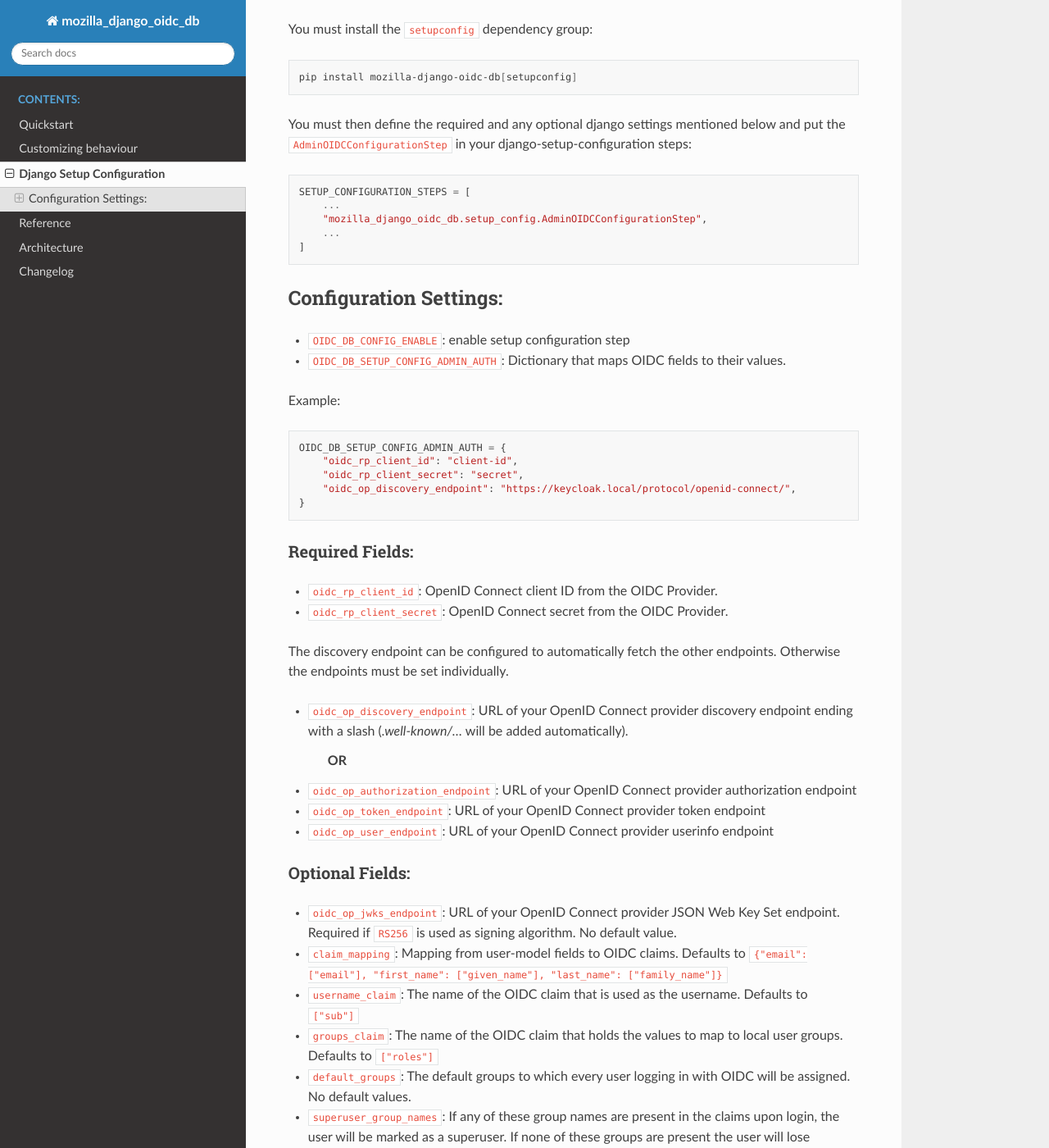
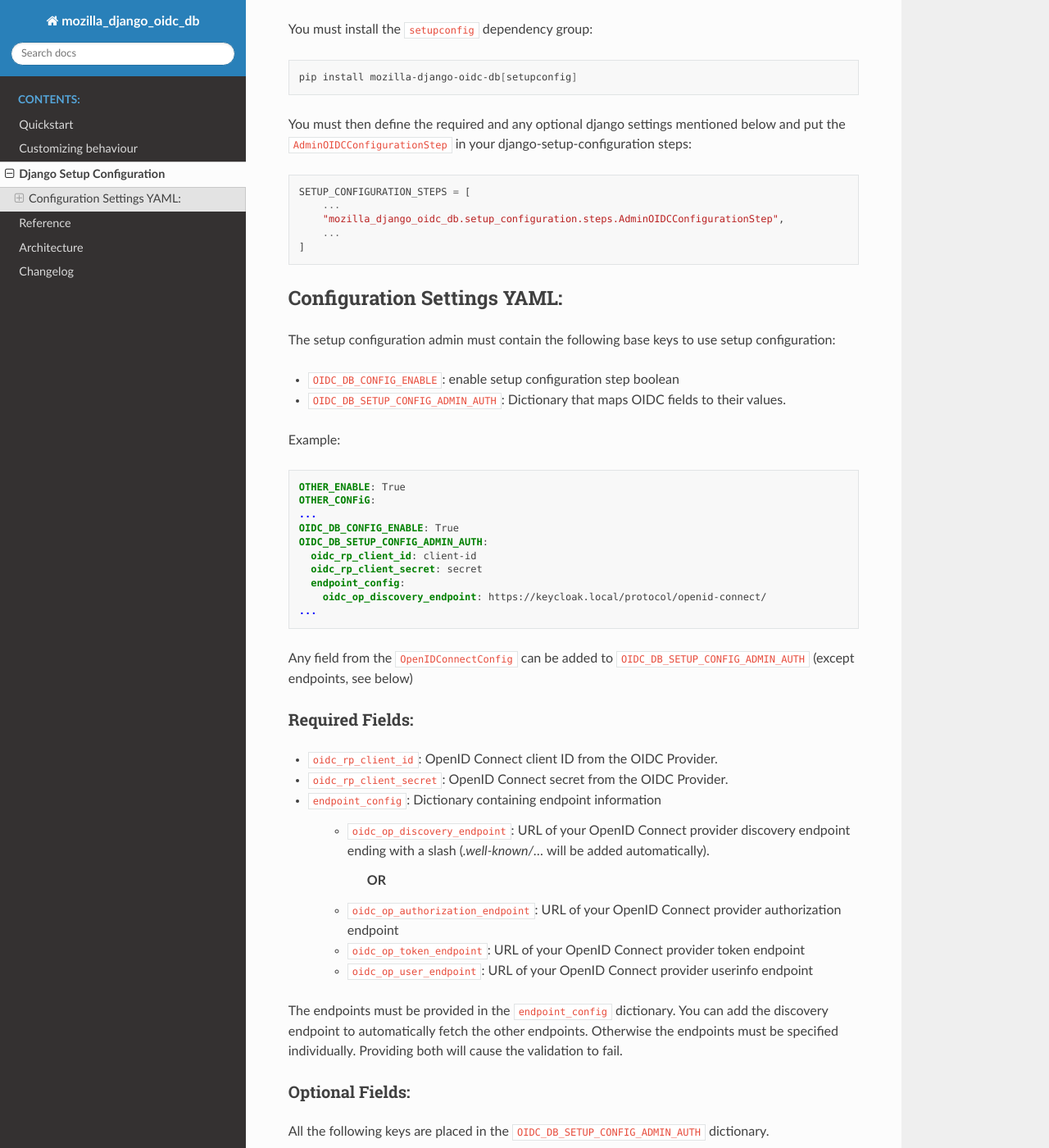
Before and after one commit to maykinmedia/mozilla-django-oidc-db, a Sphinx documentation site: the page built from docs/setup_configuration.rst, in a window 1280 px wide and 1400 px high, scrolled down 209 px. Shown: the whole window at 82% size. Built offline with Sphinx 7.4.7 and the Read the Docs theme 3.1.0, drawn with Linux system fonts in a browser that asks for light colours.

Commit message:
:memo:[#114] update setup config docs

```diff
--- a/docs/setup_configuration.rst
+++ b/docs/setup_configuration.rst
@@ -22,28 +22,38 @@
 
     SETUP_CONFIGURATION_STEPS = [
         ...
-        "mozilla_django_oidc_db.setup_config.AdminOIDCConfigurationStep",
+        "mozilla_django_oidc_db.setup_configuration.steps.AdminOIDCConfigurationStep",
         ...
     ]
 
-Configuration Settings:
-=======================
+Configuration Settings YAML:
+============================
 
-* ``OIDC_DB_CONFIG_ENABLE``: enable setup configuration step
+
+The setup configuration admin must contain the following base keys to use setup configuration:
+
+* ``OIDC_DB_CONFIG_ENABLE``: enable setup configuration step boolean
 
 * ``OIDC_DB_SETUP_CONFIG_ADMIN_AUTH``: Dictionary that maps OIDC fields to their values.
 
 
 Example:
 
-.. code-block:: python
+.. code-block:: YAML
 
-    OIDC_DB_SETUP_CONFIG_ADMIN_AUTH = {
-        "oidc_rp_client_id": "client-id",
-        "oidc_rp_client_secret": "secret",
-        "oidc_op_discovery_endpoint": "https://keycloak.local/protocol/openid-connect/",
-    }
+    OTHER_ENABLE: True
+    OTHER_CONFiG:
+    ...
+    OIDC_DB_CONFIG_ENABLE: True
+    OIDC_DB_SETUP_CONFIG_ADMIN_AUTH:
+      oidc_rp_client_id: client-id
+      oidc_rp_client_secret: secret
+      endpoint_config:
+        oidc_op_discovery_endpoint: https://keycloak.local/protocol/openid-connect/
+    ...
 
+
+Any field from the ``OpenIDConnectConfig`` can be added to ``OIDC_DB_SETUP_CONFIG_ADMIN_AUTH`` (except endpoints, see below)
 
 Required Fields:
 """"""""""""""""
@@ -51,21 +61,25 @@
 
 * ``oidc_rp_client_id``: OpenID Connect client ID from the OIDC Provider.
 * ``oidc_rp_client_secret``: OpenID Connect secret from the OIDC Provider.
+* ``endpoint_config``: Dictionary containing endpoint information
 
-The discovery endpoint can be configured to automatically fetch the other endpoints. Otherwise the endpoints must be set individually.
+    * ``oidc_op_discovery_endpoint``: URL of your OpenID Connect provider discovery endpoint ending with a slash (`.well-known/...` will be added automatically).
 
-* ``oidc_op_discovery_endpoint``: URL of your OpenID Connect provider discovery endpoint ending with a slash (`.well-known/...` will be added automatically).
+            **OR**
 
-   **OR**
-
-* ``oidc_op_authorization_endpoint``: URL of your OpenID Connect provider authorization endpoint
-* ``oidc_op_token_endpoint``: URL of your OpenID Connect provider token endpoint
-* ``oidc_op_user_endpoint``: URL of your OpenID Connect provider userinfo endpoint
+    * ``oidc_op_authorization_endpoint``: URL of your OpenID Connect provider authorization endpoint
+    * ``oidc_op_token_endpoint``: URL of your OpenID Connect provider token endpoint
+    * ``oidc_op_user_endpoint``: URL of your OpenID Connect provider userinfo endpoint
 
 
+The endpoints must be provided in the ``endpoint_config`` dictionary.
+You can add the discovery endpoint to automatically fetch the other endpoints.
+Otherwise the endpoints must be specified individually.
+Providing both will cause the validation to fail.
 
 Optional Fields:
 """"""""""""""""
+All the following keys are placed in the ``OIDC_DB_SETUP_CONFIG_ADMIN_AUTH`` dictionary.
 
 * ``oidc_op_jwks_endpoint``: URL of your OpenID Connect provider JSON Web Key Set endpoint.
   Required if ``RS256`` is used as signing algorithm. No default value.
```
Also changed, not shown: 9 other files.
